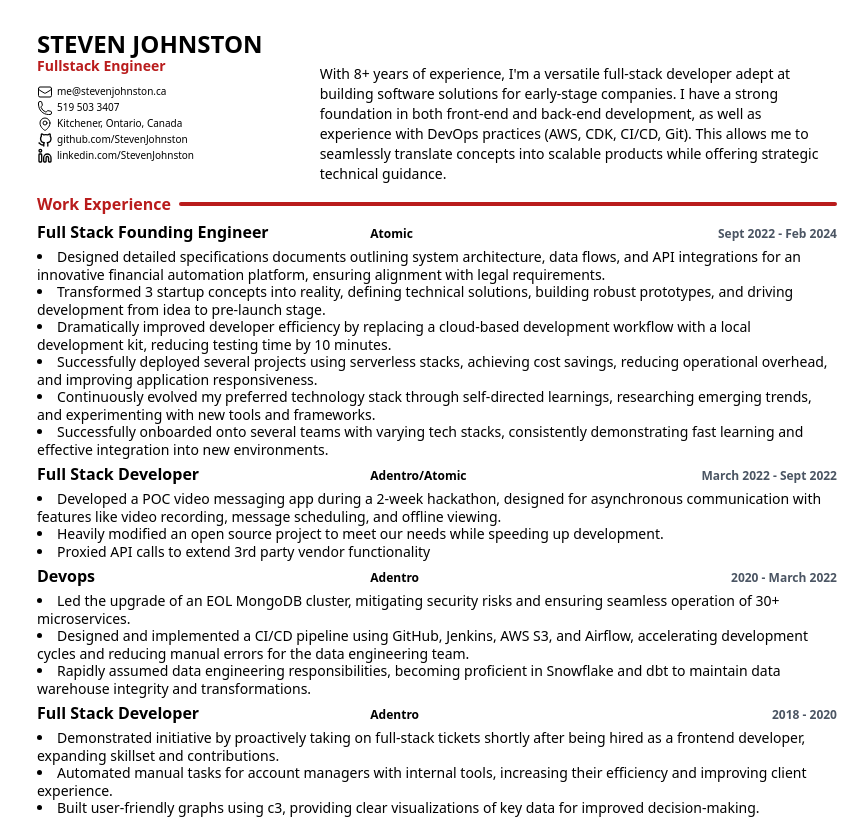
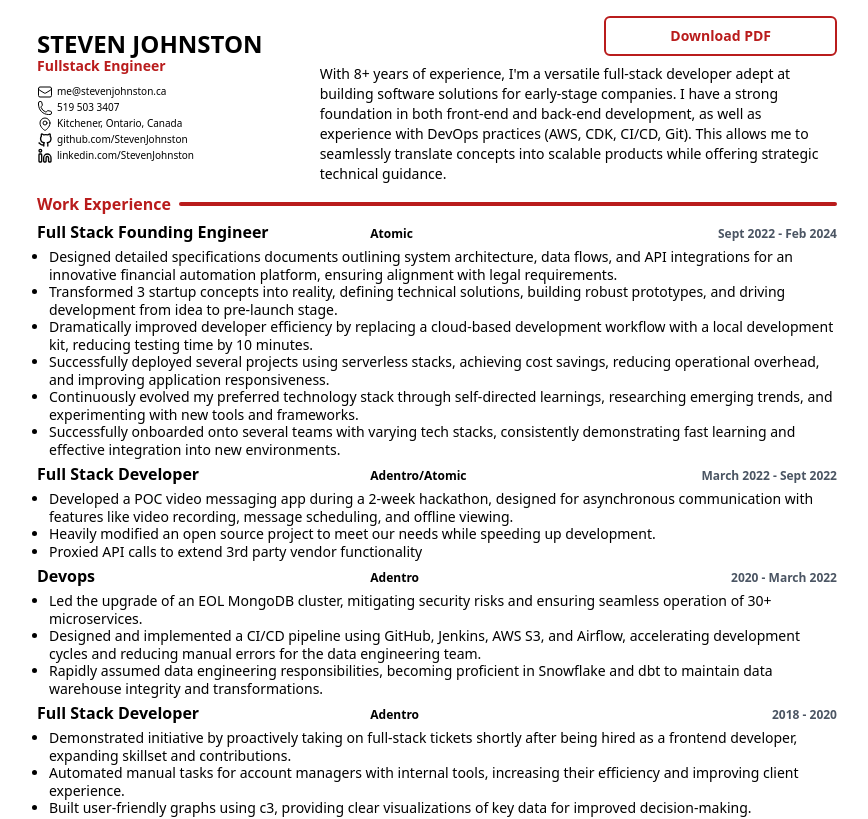
Before and after one commit to StevenJohnston/Resume, a Next.js app in the folder web/: page / in a window 1280 px wide. Shown: the top 819 px of the page, without its empty margins (11-879 px from the left). Built offline with nearby package versions, Linux system fonts and the light colour scheme.

Commit message:
Adds download pdf button

```diff
--- a/web/app/api/pdf/route.tsx
+++ b/web/app/api/pdf/route.tsx
@@ -32,7 +32,7 @@ Font.register({
 const MyDoc = async () => {
     const ReactDOMServer = (await import('react-dom/server')).default
 
-    const defaultPage = DefaultPage({})
+    const defaultPage = DefaultPage({ isPdf: true })
     const html = ReactDOMServer.renderToStaticMarkup(defaultPage);
 
 
--- a/web/app/page.tsx
+++ b/web/app/page.tsx
@@ -10,7 +10,7 @@ interface ResumeProps {
 }
 
 const Resume = ({ isPdf }: ResumeProps) => {
-    const textClass = isPdf ? 'text-[10px]' : 'text-sm'
+    const listClasses = isPdf ? 'text-[10px]' : 'text-sm pl-3'
 
     return (
         <div className="px-12 py-8 md:max-w-4xl">
@@ -44,8 +44,17 @@ const Resume = ({ isPdf }: ResumeProps) => {
                         </a>
                     </div>
                 </div>
-                <div className="text-sm mt-8 w-2/3">
-                    With 8+ years of experience, I'm a versatile full-stack developer adept at building software solutions for early-stage companies. I have a strong foundation in both front-end and back-end development, as well as experience with DevOps practices (AWS, CDK, CI/CD, Git). This allows me to seamlessly translate concepts into scalable products while offering strategic technical guidance.
+                <div className="text-sm w-2/3">
+                    <div className="h-8 flex flex-row-reverse">
+                        {
+                            !isPdf && (
+                                <a href="/api/pdf" className="border-red-700 border-2 rounded-md text-red-700 font-bold px-16 py-2 mb-2 self-end" target="_blank">Download PDF</a>
+                            )
+                        }
+                    </div>
+                    <p>
+                        With 8+ years of experience, I'm a versatile full-stack developer adept at building software solutions for early-stage companies. I have a strong foundation in both front-end and back-end development, as well as experience with DevOps practices (AWS, CDK, CI/CD, Git). This allows me to seamlessly translate concepts into scalable products while offering strategic technical guidance.
+                    </p>
                 </div>
             </div>
             <div>
@@ -63,8 +72,8 @@ const Resume = ({ isPdf }: ResumeProps) => {
                         fromDate="Sept 2022"
                         toDate="Feb 2024"
                     >
-                        <div className={`${textClass}`}>
-                            <ul className="list-inside list-disc leading-tight">
+                        <div className={`${listClasses}`}>
+                            <ul className="list-disc leading-tight">
                                 <li>Designed detailed specifications documents outlining system architecture, data flows, and API integrations for an innovative financial automation platform, ensuring alignment with legal requirements.</li>
                                 <li>Transformed 3 startup concepts into reality, defining technical solutions, building robust prototypes, and driving development from idea to pre-launch stage.</li>
                                 <li>Dramatically improved developer efficiency by replacing a cloud-based development workflow with a local development kit, reducing testing time by 10 minutes.</li>
@@ -81,8 +90,8 @@ const Resume = ({ isPdf }: ResumeProps) => {
                         fromDate="March 2022"
                         toDate="Sept 2022"
                     >
-                        <div className={`${textClass}`}>
-                            <ul className="list-inside list-disc leading-tight">
+                        <div className={`${listClasses}`}>
+                            <ul className="list-disc leading-tight">
                                 <li>Developed a POC video messaging app during a 2-week hackathon, designed for asynchronous communication with features like video recording, message scheduling, and offline viewing.</li>
                                 <li>Heavily modified an open source project to meet our needs while speeding up development.</li>
                                 <li>Proxied API calls to extend 3rd party vendor functionality</li>
@@ -95,8 +104,8 @@ const Resume = ({ isPdf }: ResumeProps) => {
                         fromDate="2020"
                         toDate="March 2022"
                     >
-                        <div className={`${textClass}`}>
-                            <ul className="list-inside list-disc leading-tight">
+                        <div className={`${listClasses}`}>
+                            <ul className="list-disc leading-tight">
                                 <li>Led the upgrade of an EOL MongoDB cluster, mitigating security risks and ensuring seamless operation of 30+ microservices.</li>
                                 <li>Designed and implemented a CI/CD pipeline using GitHub, Jenkins, AWS S3, and Airflow, accelerating development cycles and reducing manual errors for the data engineering team.</li>
                                 <li>Rapidly assumed data engineering responsibilities, becoming proficient in Snowflake and dbt to maintain data warehouse integrity and transformations.</li>
@@ -109,8 +118,8 @@ const Resume = ({ isPdf }: ResumeProps) => {
                         fromDate="2018"
                         toDate="2020"
                     >
-                        <div className={`${textClass}`}>
-                            <ul className="list-inside list-disc leading-tight">
+                        <div className={`${listClasses}`}>
+                            <ul className="list-disc leading-tight">
                                 <li>Demonstrated initiative by proactively taking on full-stack tickets shortly after being hired as a frontend developer, expanding skillset and contributions.</li>
                                 <li>Automated manual tasks for account managers with internal tools, increasing their efficiency and improving client experience.</li>
                                 <li>Built user-friendly graphs using c3, providing clear visualizations of key data for improved decision-making.</li>
```
